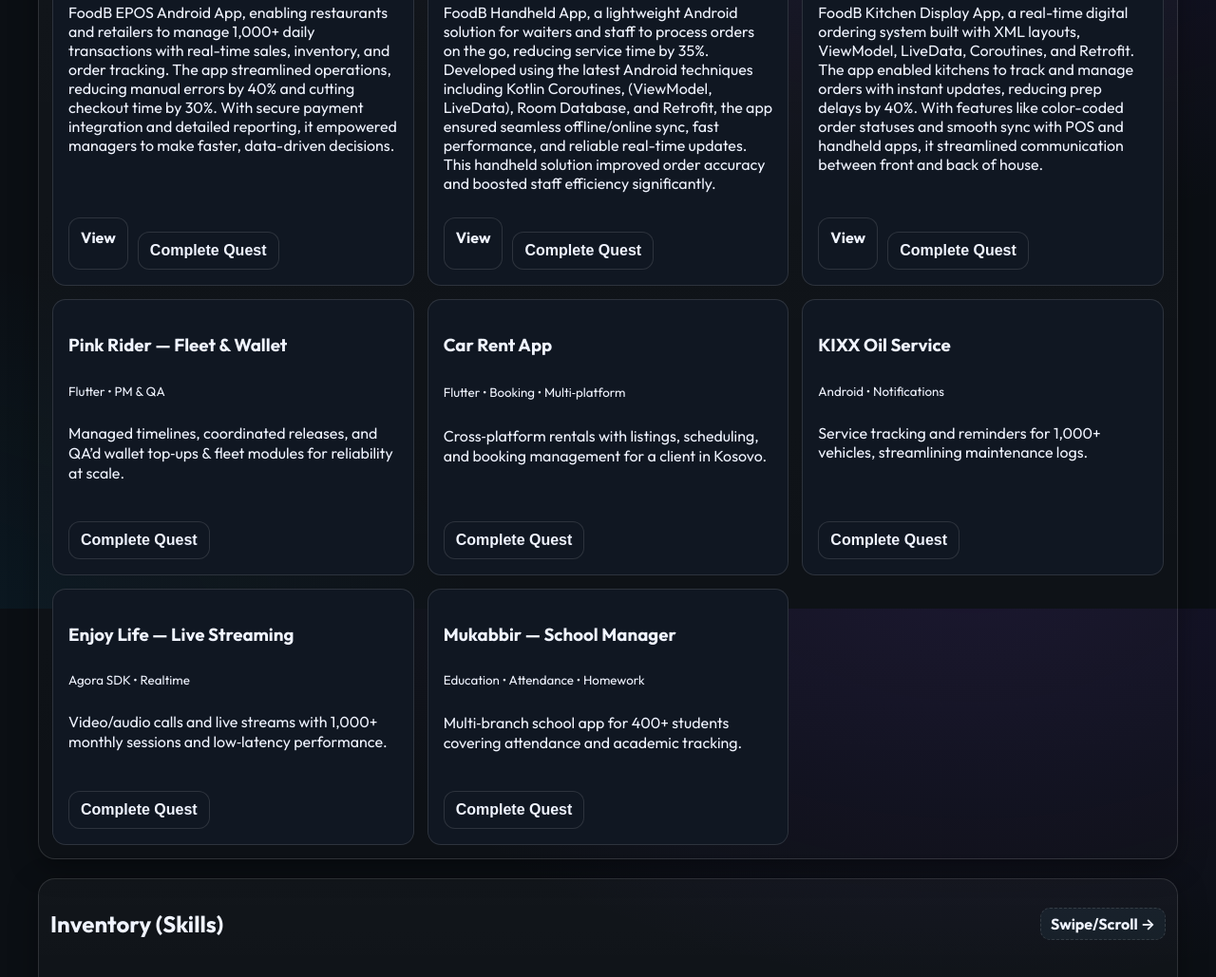
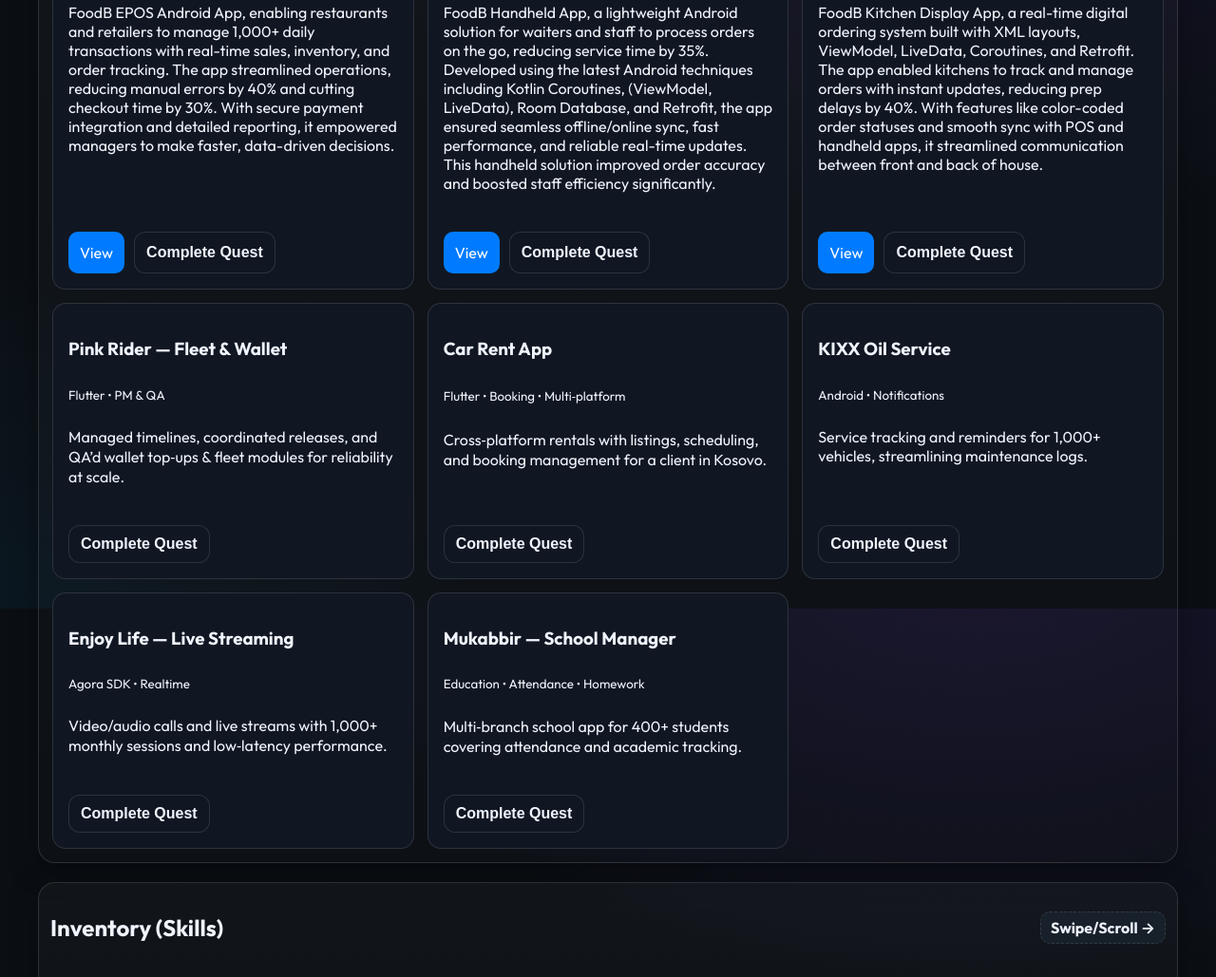
Before and after one commit to Ahkh56/portfolio, a plain HTML site: page index.html in a window 1280 px wide. Shown: the part 959-1988 px from the top of the page at 95% size. Drawn offline with Linux system fonts and the light colour scheme.

Commit message:
Update index.html

```diff
--- a/index.html
+++ b/index.html
@@ -145,6 +145,26 @@
     .btn:hover {
       transform: translateY(-1px)
     }
+
+
+    .btn_projects{
+    grid-column: span 2; /* Make button full width */
+    padding: 12px;
+    border: none;
+    margin-top: 15px;
+    border-radius: 10px;
+    background: #007bff;
+    color: white;
+    font-size: 16px;
+    cursor: pointer;
+    transition: background 0.3s;
+  }
+
+  .btn_projects:hover {
+    background: #0056b3;
+  }
+
+
 
     /* HERO */
     .hero {
@@ -640,7 +660,7 @@
           <small>Kotlin • MVVM • Room • Firebase</small>
           <p>FoodB EPOS Android App, enabling restaurants and retailers to manage 1,000+ daily transactions with real-time sales, inventory, and order tracking. The app streamlined operations, reducing manual errors by 40% and cutting checkout time by 30%. With secure payment integration and detailed reporting, it empowered managers to make faster, data-driven decisions.</p>
           <div class="actions">
-            <a class="btn" href="https://foodb.co.uk/products/epos"
+            <a class="btn_projects" href="https://foodb.co.uk/products/epos"
               title="View">View</a>
             <button class="btn complete">Complete Quest</button>
           </div>
@@ -651,7 +671,7 @@
           <small>Kotlin • MVVM • Room • Firebase</small>
           <p>FoodB Handheld App, a lightweight Android solution for waiters and staff to process orders on the go, reducing service time by 35%. Developed using the latest Android techniques including Kotlin Coroutines, (ViewModel, LiveData), Room Database, and Retrofit, the app ensured seamless offline/online sync, fast performance, and reliable real-time updates. This handheld solution improved order accuracy and boosted staff efficiency significantly.</p>
           <div class="actions">
-            <a class="btn" href="https://foodb.co.uk/products/handheld-ordering" title="View">View</a>
+            <a class="btn_projects" href="https://foodb.co.uk/products/handheld-ordering" title="View">View</a>
             <button class="btn complete">Complete Quest</button>
           </div>
         </article>
@@ -661,7 +681,7 @@
           <small>Kotlin • MVVM • Room • Firebase</small>
           <p>FoodB Kitchen Display App, a real-time digital ordering system built with XML layouts, ViewModel, LiveData, Coroutines, and Retrofit. The app enabled kitchens to track and manage orders with instant updates, reducing prep delays by 40%. With features like color-coded order statuses and smooth sync with POS and handheld apps, it streamlined communication between front and back of house.</p>
           <div class="actions">
-            <a class="btn" href="https://foodb.co.uk/products/kitchen-display" title="View">View</a>
+            <a class="btn_projects" href="https://foodb.co.uk/products/kitchen-display" title="View">View</a>
             <button class="btn complete">Complete Quest</button>
           </div>
         </article>
```
